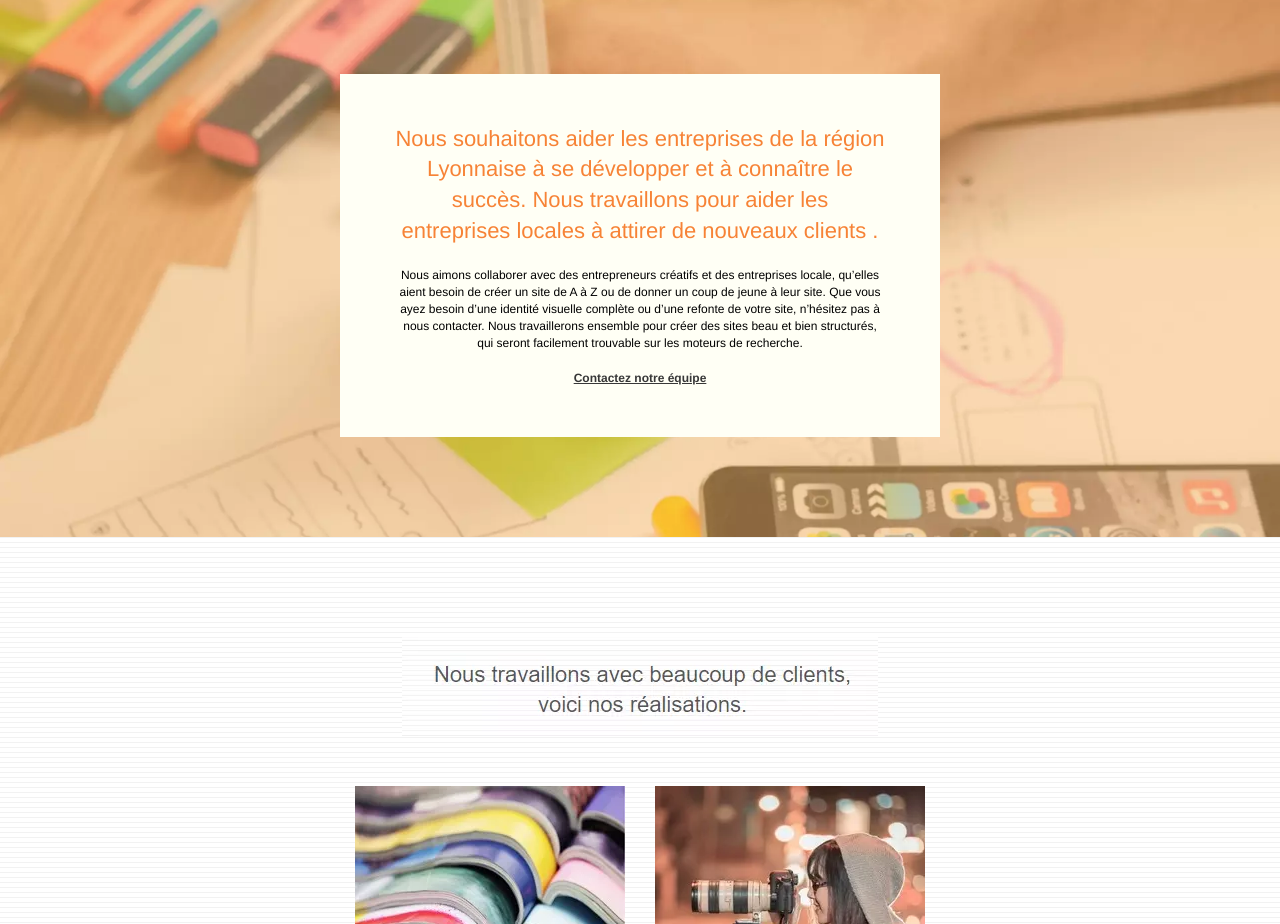
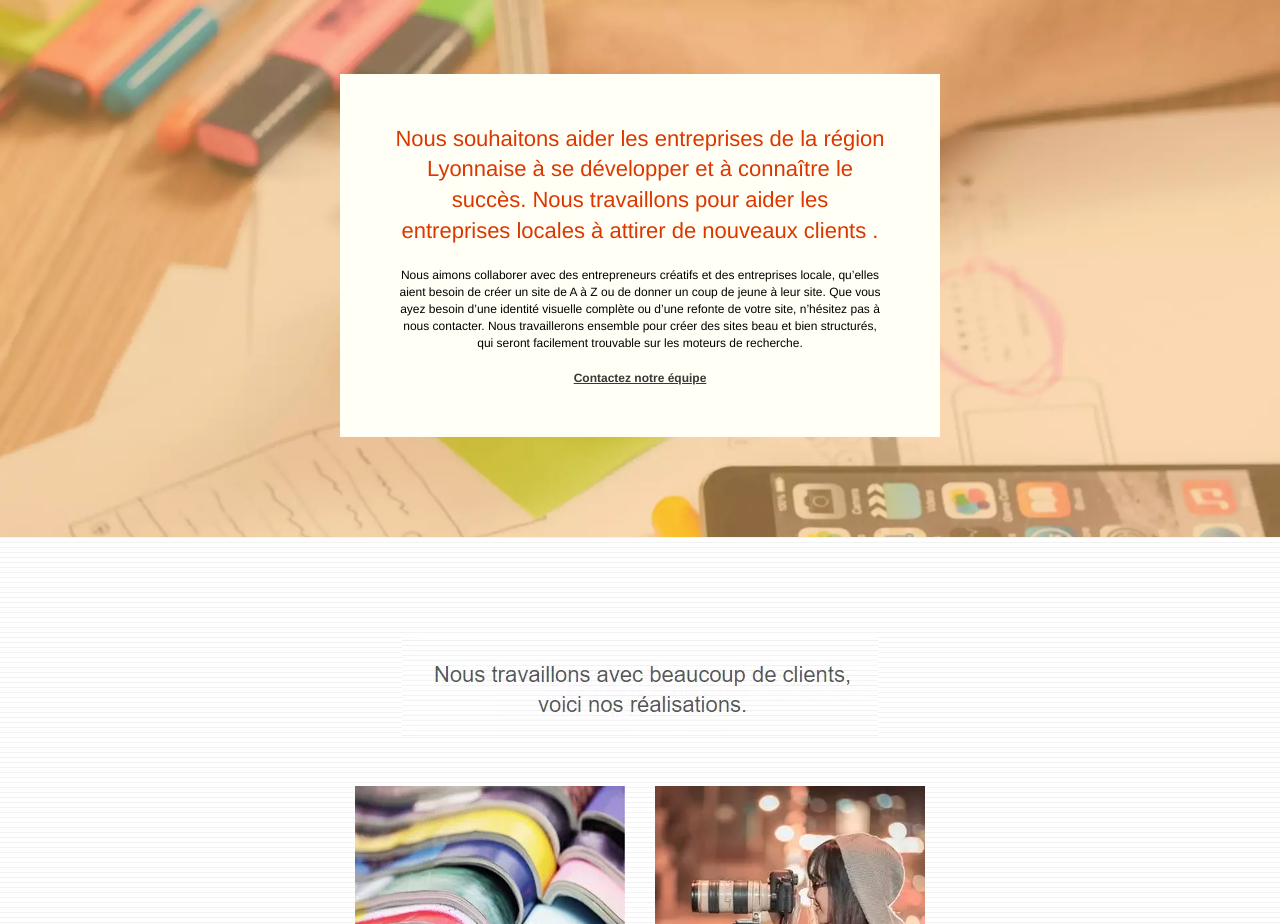
Before and after one commit to 0-Lili-0/Projet-4, a plain HTML site: page index.html in a window 1280 px wide. Shown: the part 1200-2124 px from the top of the page. Drawn offline with nearby package versions, Linux system fonts and the light colour scheme.

Commit message:
fin modification

```diff
--- a/index.html
+++ b/index.html
@@ -135,7 +135,7 @@
 	<div class="container bloc-lg">
 		<div class="row tight-width-whitespace black-background">
 			<div class="col-sm-12">
-				<h3 class="mg-md text-center tc-white">
+				<h3 id="titlecentre" class="mg-md text-center tc-white">
 					Nous souhaitons aider les entreprises de la région Lyonnaise à se développer et à connaître le succès. Nous travaillons pour aider les entreprises locales à attirer de nouveaux clients .<br>
 				</h3>
 				<p class="text-center white">
--- a/style.css
+++ b/style.css
@@ -795,7 +795,9 @@ h4 {
 .bgc-atomic-tangerine {
     background-color: #f78336;
 }
-
+#titlecentre {
+    color: #DB3700!important;
+}
 .tc-white {
     color: #f78336!important;
 }
```
